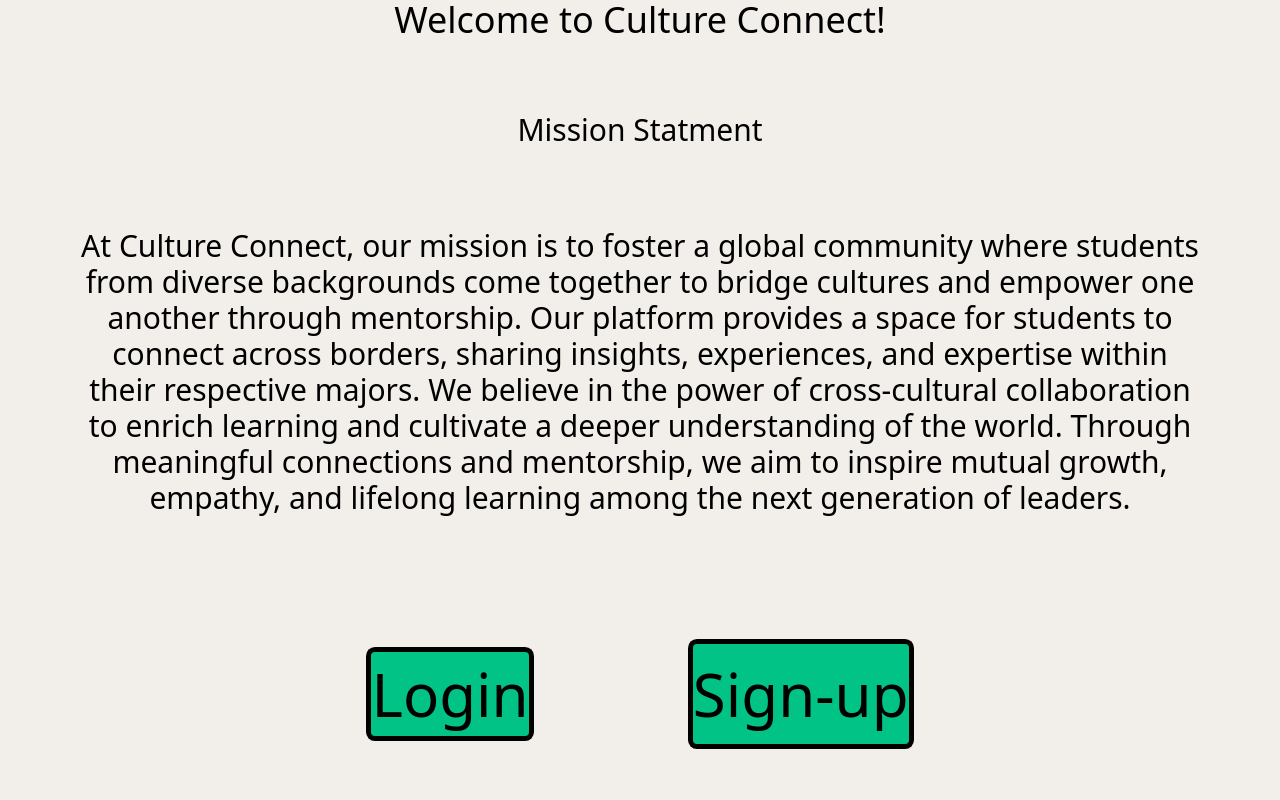
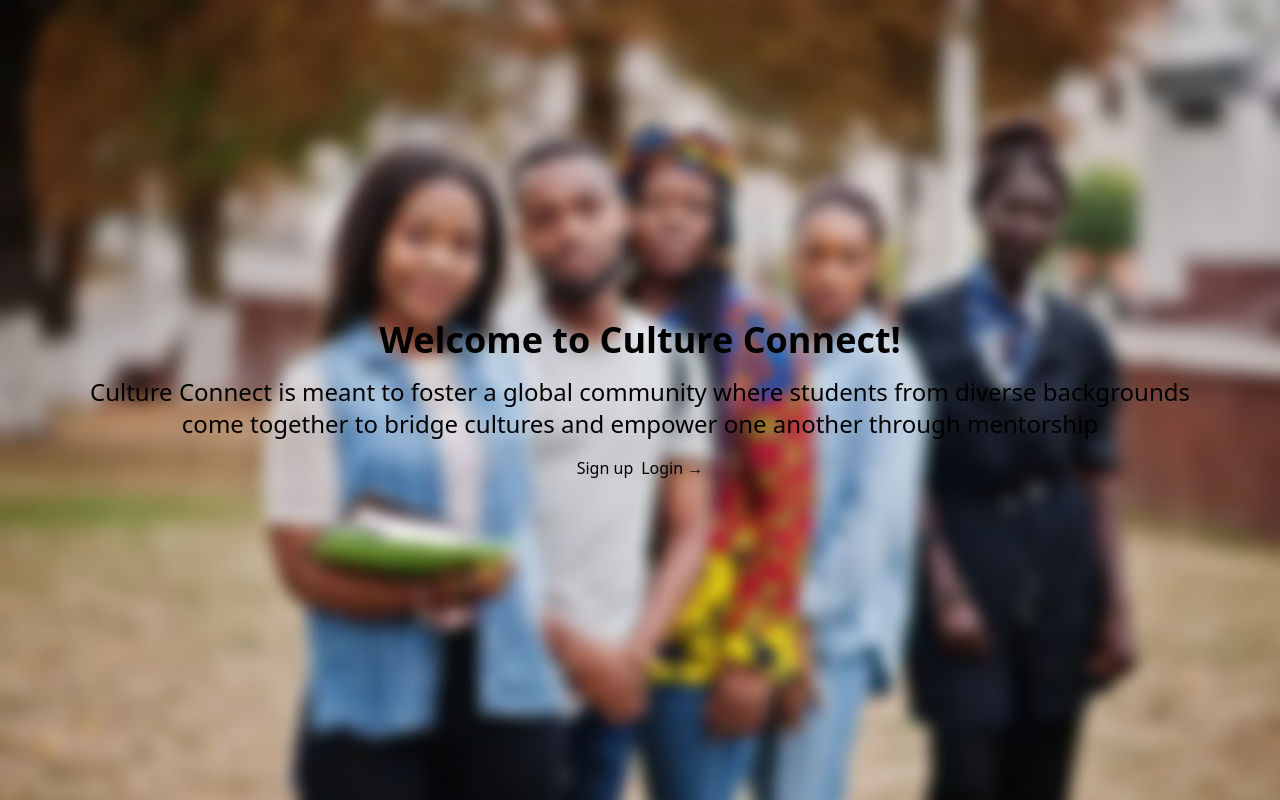
Before and after one commit to Oluwatobi02/Google-HBCU-Hackathon, a plain HTML site: page Onboard/landing.html in a window 1280 px wide. Drawn offline with nearby package versions, Linux system fonts and the light colour scheme.

Commit message:
New landing

```diff
--- a/Onboard/landing.html
+++ b/Onboard/landing.html
@@ -1,45 +1,20 @@
 <!DOCTYPE html>
 <html lang="en">
 <head>
-    <meta charset="UTF-8">
-    <meta name="viewport" content="width=device-width, initial-scale=1.0">
-    <script src="https://cdn.tailwindcss.com"></script>
-    <title>Weclome! </title>
-
-    <header>
-        <h1 class="text-center text-4xl font-s" >
-            Welcome to Culture Connect!
-         </h1>
-    </header>
+  <meta charset="UTF-8">
+  <meta name="viewport" content="width=device-width, initial-scale=1.0">
+  <title>Culture Connect</title>
+  <script src="https://cdn.tailwindcss.com"></script>
 </head>
-
-<body class="bg-[#f2efea] bg-[url('Onboard/Image/background.avif')]">
-<br>
-<br>
-<br>
-<div>
-    <h1 class="text-center text-3xl">
-        Mission Statment
-    </h1>
-</div>
-<div>
-    <h1 class="text-center text-3xl m-20">
-        At Culture Connect, our mission is to foster a global community where students from diverse backgrounds come together to bridge cultures and empower one another through mentorship.
-         Our platform provides a space for students to connect across borders, sharing insights, experiences, and expertise within their respective majors.
-          We believe in the power of cross-cultural collaboration to enrich learning and cultivate a deeper understanding of the world.
-         Through meaningful connections and mentorship, we aim to inspire mutual growth, empathy, and lifelong learning among the next generation of leaders.
-    </h1>
-</div>
-<br>
-<br>
-
-<div class="text-center">
-    <a href=""> <button class="bg-[#00c385] text-center py-3 ring-[5px] ring-black rounded text-6xl mr-40"> Login</button></a>
-    <a href=""> <button class="bg-[#00c385] ml-00 text-6xl ring-[5px] ring-black rounded text-center py-5"  >Sign-up</button></a>
-
-</div>
-
-
-
+<body class="bg-gray-100 " style="background-image:url(Image/image.jpg); background-repeat: no-repeat; background-size: cover; "
+background-repeat: no-repeat;  background-size: cover;  ">
+  <div class="flex flex-col items-center justify-center h-screen">
+    <h1 class="font-bold text-center mb-4 text-4xl">Welcome to Culture Connect!</h1>
+    <p class="text text-black text-center px-20 text-2xl ">Culture Connect is meant to foster a global community where students from diverse backgrounds come together to bridge cultures and empower one another through mentorship</p>
+    <div class="flex justify-center mt-4">
+      <a href="#" class="btn btn-primary">Sign up</a>
+      <a href="#" class="btn btn-outline ml-2">Login →</a>
+    </div>
+  </div>
 </body>
 </html>
--- a/style.css
+++ b/style.css
@@ -43,6 +43,7 @@ text-align: left;
 
 
 
+
 }
 .internationalAsk{
 
```
Also changed, not shown: Onboard/Image/image.jpg (added).
